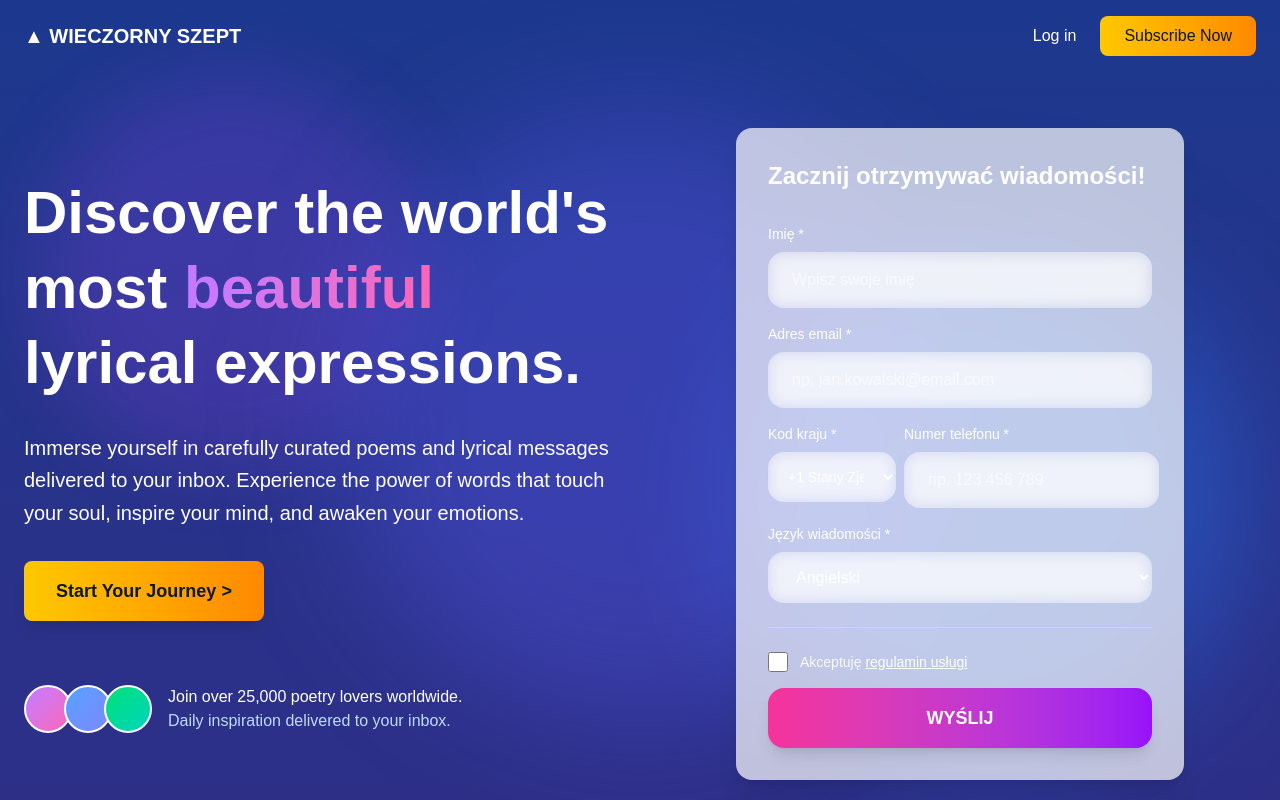
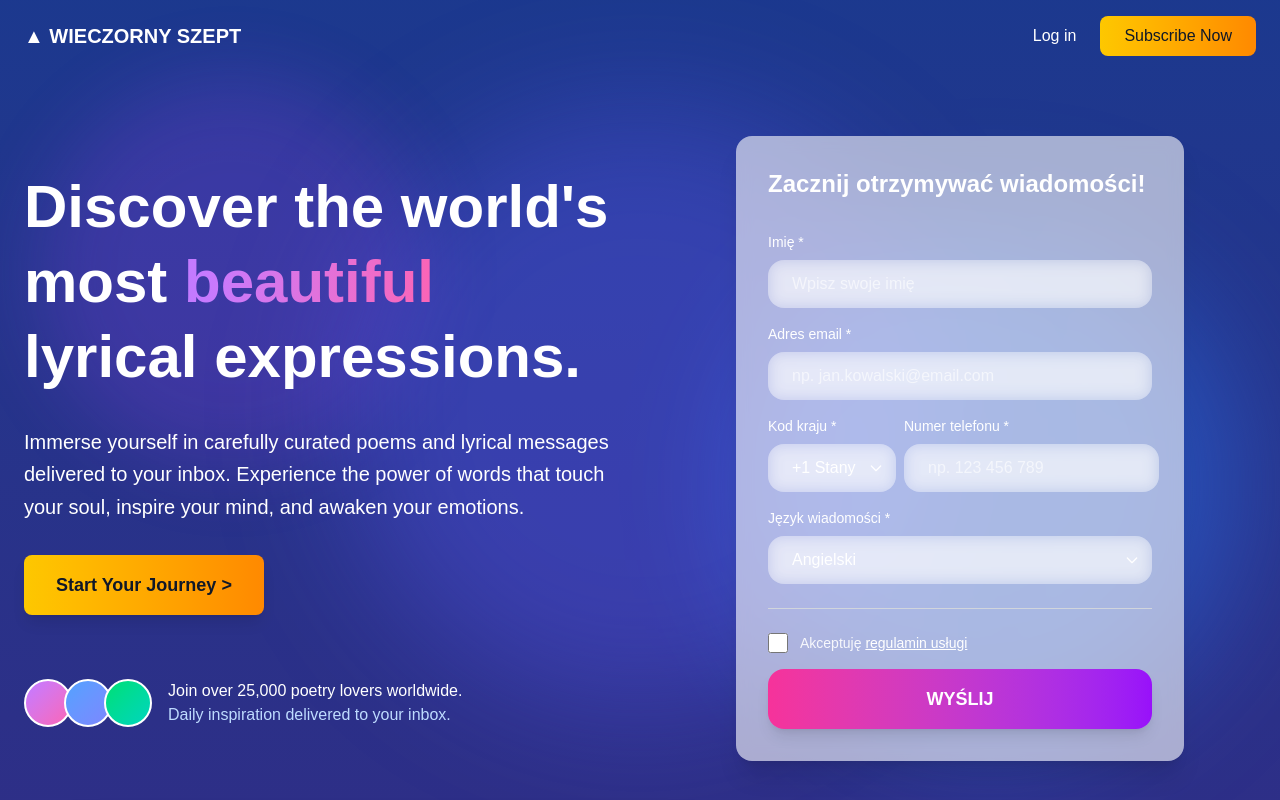
Before and after one commit to kamilkulik/whisper, a Next.js app: page / in a window 1280 px wide. Shown: the top 800 px of the page. Built offline with nearby package versions, Linux system fonts and the light colour scheme.

Commit message:
form looks pretty good

```diff
--- a/src/app/components/ContactForm.tsx
+++ b/src/app/components/ContactForm.tsx
@@ -88,7 +88,7 @@ export default function ContactForm() {
   };
 
   return (
-    <div className="max-w-md mx-auto bg-white/70 dark:bg-gray-800/70 rounded-2xl shadow-xl p-8 backdrop-blur-sm">
+    <div className="max-w-md mx-auto bg-white/60 dark:bg-gray-800/60 rounded-2xl shadow-xl p-8 backdrop-blur-sm">
       <div className="mb-8">
         <h3 className="text-2xl font-bold text-white mb-2">
           Zacznij otrzymywać wiadomości!
@@ -107,7 +107,7 @@ export default function ContactForm() {
             value={formData.imie}
             onChange={handleChange}
             required
-            className="w-full px-6 py-4 bg-white/20 border-0 rounded-2xl text-white placeholder-white/60 focus:outline-none focus:ring-2 focus:ring-white/30 backdrop-blur-sm"
+            className="w-full h-12 px-6 py-3 bg-white/20 border-0 rounded-2xl text-white placeholder-white/60 focus:outline-none focus:ring-2 focus:ring-white/30 backdrop-blur-sm"
             placeholder="Wpisz swoje imię"
           />
         </div>
@@ -123,22 +123,23 @@ export default function ContactForm() {
             value={formData.email}
             onChange={handleChange}
             required
-            className="w-full px-6 py-4 bg-white/20 border-0 rounded-2xl text-white placeholder-white/60 focus:outline-none focus:ring-2 focus:ring-white/30 backdrop-blur-sm"
+            className="w-full h-12 px-6 py-3 bg-white/20 border-0 rounded-2xl text-white placeholder-white/60 focus:outline-none focus:ring-2 focus:ring-white/30 backdrop-blur-sm"
             placeholder="np. jan.kowalski@email.com"
           />
         </div>
 
         <div className="grid grid-cols-[auto_1fr] gap-2">
-          <div>
+          <div className="h-full">
             <label htmlFor="countryCode" className="block text-white font-medium mb-2 text-sm">
               Kod kraju *
             </label>
+            <div className="relative">
               <select
                 id="countryCode"
                 name="countryCode"
                 value={formData.countryCode}
                 onChange={handleChange}
-              className="w-32 px-4 py-4 bg-white/20 border-0 rounded-2xl text-white focus:outline-none focus:ring-2 focus:ring-white/30 backdrop-blur-sm text-sm"
+                className="w-32 h-12 px-6 py-3 bg-white/20 border-0 rounded-2xl text-white focus:outline-none focus:ring-2 focus:ring-white/30 backdrop-blur-sm appearance-none pr-10"
               >
                 <option value="+48" className="bg-gray-800 text-white">+48 Polska</option>
                 <option value="+44" className="bg-gray-800 text-white">+44 Wielka Brytania</option>
@@ -148,8 +149,14 @@ export default function ContactForm() {
                 <option value="+56" className="bg-gray-800 text-white">+56 Chile</option>
                 <option value="+39" className="bg-gray-800 text-white">+39 Włochy</option>
               </select>
+              <div className="absolute inset-y-0 right-3 flex items-center pointer-events-none">
+                <svg className="w-4 h-4 text-white" fill="none" stroke="currentColor" viewBox="0 0 24 24">
+                  <path strokeLinecap="round" strokeLinejoin="round" strokeWidth={2} d="M19 9l-7 7-7-7" />
+                </svg>
               </div>
-          <div>
+            </div>
+          </div>
+          <div className="h-full">
             <label htmlFor="numerTelefonu" className="block text-white font-medium mb-2 text-sm">
               Numer telefonu *
             </label>
@@ -160,7 +167,7 @@ export default function ContactForm() {
               value={formData.numerTelefonu}
               onChange={handleChange}
               required
-              className="px-6 py-4 bg-white/20 border-0 rounded-2xl text-white placeholder-white/60 focus:outline-none focus:ring-2 focus:ring-white/30 backdrop-blur-sm"
+              className="h-12 px-6 py-3 bg-white/20 border-0 rounded-2xl text-white placeholder-white/60 focus:outline-none focus:ring-2 focus:ring-white/30 backdrop-blur-sm"
               placeholder="np. 123 456 789"
             />
           </div>
@@ -170,19 +177,26 @@ export default function ContactForm() {
           <label htmlFor="jezykWiadomosci" className="block text-white font-medium mb-2 text-sm">
             Język wiadomości *
           </label>
+          <div className="relative">
             <select
               id="jezykWiadomosci"
               name="jezykWiadomosci"
               value={formData.jezykWiadomosci}
               onChange={handleChange}
               required
-            className="w-full px-6 py-4 bg-white/20 border-0 rounded-2xl text-white focus:outline-none focus:ring-2 focus:ring-white/30 backdrop-blur-sm"
+              className="w-full h-12 px-6 py-3 bg-white/20 border-0 rounded-2xl text-white focus:outline-none focus:ring-2 focus:ring-white/30 backdrop-blur-sm appearance-none pr-10"
           >
               <option value="Polski" className="bg-gray-800 text-white">Polski</option>
               <option value="Angielski" className="bg-gray-800 text-white">Angielski</option>
               <option value="Hiszpański" className="bg-gray-800 text-white">Hiszpański</option>
               <option value="Włoski" className="bg-gray-800 text-white">Włoski</option>
             </select>
+            <div className="absolute inset-y-0 right-3 flex items-center pointer-events-none">
+              <svg className="w-4 h-4 text-white" fill="none" stroke="currentColor" viewBox="0 0 24 24">
+                <path strokeLinecap="round" strokeLinejoin="round" strokeWidth={2} d="M19 9l-7 7-7-7" />
+              </svg>
+            </div>
+          </div>
         </div>
 
               {/* Divider */}
```
Lines whose indentation alone changed are shown as unchanged.
